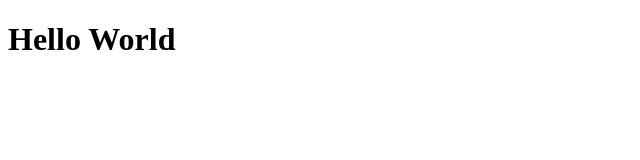
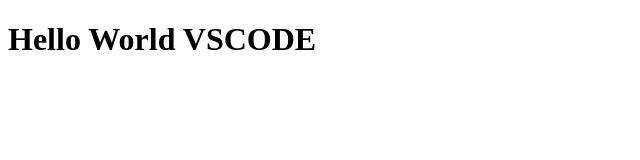
Before and after one commit to gleidsonbraganca/teste-vscode, a plain HTML site: page index.html in a window 1280 px wide. Shown: the whole page, without its empty margins (0-640 px from the left). Drawn offline with Linux system fonts and the light colour scheme.

Commit message:
Update index.html

```diff
--- a/index.html
+++ b/index.html
@@ -6,6 +6,6 @@
     <title>Document</title>
 </head>
 <body>
-    <h1>Hello World</h1>
+    <h1>Hello World VSCODE</h1>
 </body>
 </html>
```
